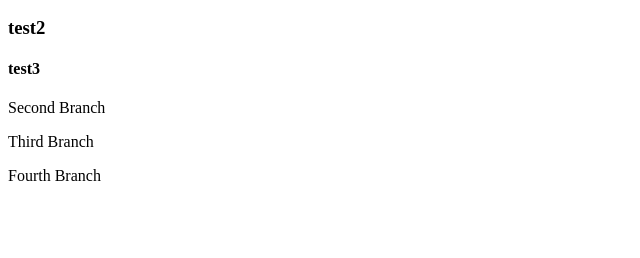
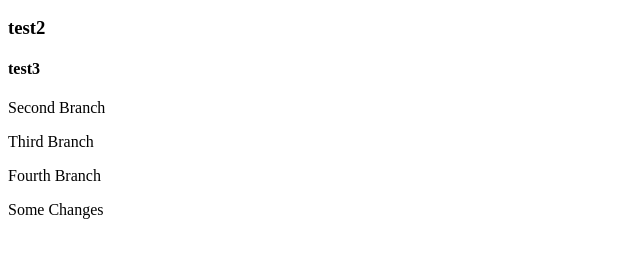
Before and after one commit to AnmolSinghSodlan/Test1, a website: page index.html in a window 1280 px wide. Shown: the part 110-368 px from the top of the page, without its empty margins (0-640 px from the left). Drawn offline with Linux system fonts and the light colour scheme.

Commit message:
testing terminal

```diff
--- a/index.html
+++ b/index.html
@@ -13,5 +13,6 @@
     <p>Second Branch</p>
     <p>Third Branch</p>
     <p>Fourth Branch</p>
+    <p>Some Changes</p>
 </body>
 </html>
```
